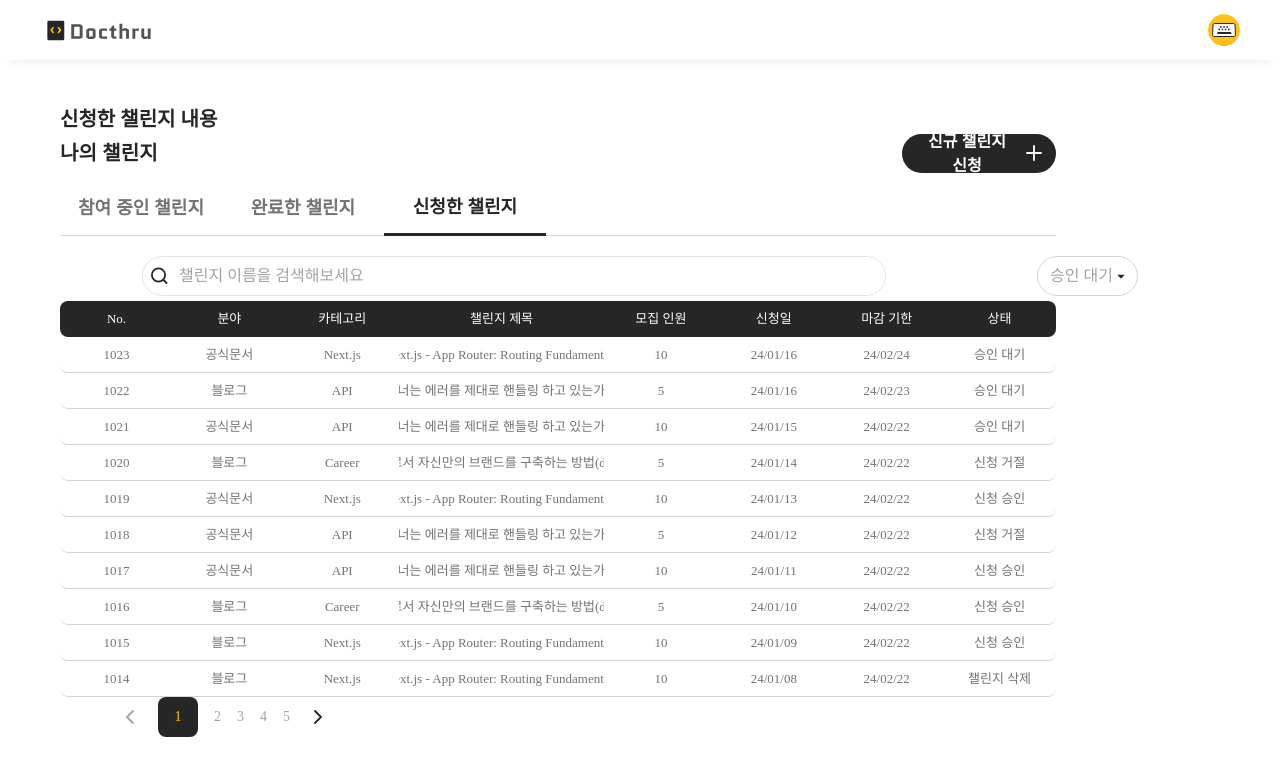
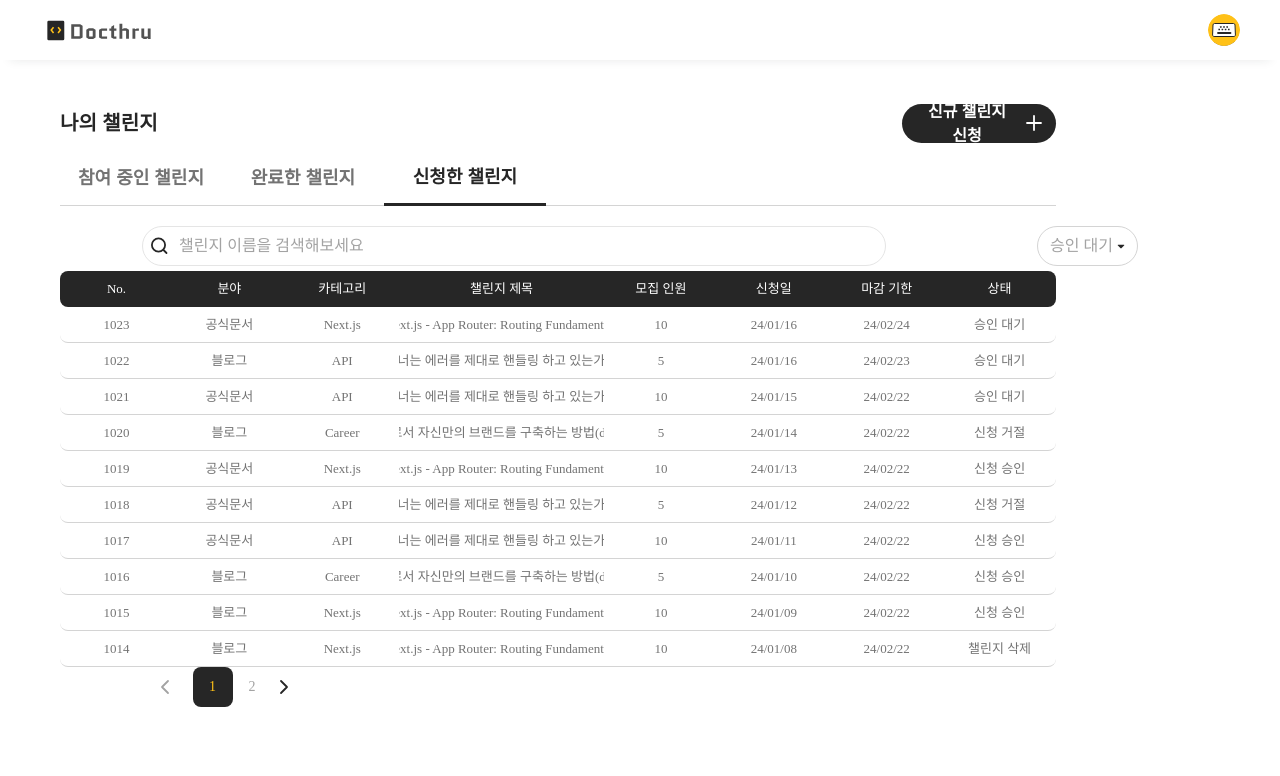
Before and after one commit to claudia99503/docthru-fe, a Next.js app: page /me/application in a window 1280 px wide. Shown: the top 776 px of the page. Built offline with nearby package versions, Linux system fonts and the light colour scheme; a web font is replaced by a local one.

Commit message:
:sparkles: [Feat] 나의 챌린지 페이지에서 데이터 기반으로 페이지 수 동적 계산 기능 추가

```diff
--- a/src/pages/me/application/index.jsx
+++ b/src/pages/me/application/index.jsx
@@ -20,9 +20,7 @@ export default function MyApplicationPage() {
   const [searchTerm, setSearchTerm] = useState("");
   const [currentPage, setCurrentPage] = useState(1);
   const itemsPerPage = 10;
-  const totalPages = 5;
 
-  // 시드 데이터
   const seedData = [
     {
       id: 1023,
@@ -181,6 +179,9 @@ export default function MyApplicationPage() {
       return 0;
     });
 
+  // 페이지 수 계산
+  const totalPages = Math.ceil(filteredData.length / itemsPerPage);
+
   // 현재 페이지의 데이터만 추출
   const paginatedData = filteredData.slice(
     (currentPage - 1) * itemsPerPage,
@@ -197,7 +198,6 @@ export default function MyApplicationPage() {
         />
       </Head>
       <div className={styles.pageContainer}>
-        <h1>신청한 챌린지 내용</h1>
         <div className={styles.tabNavigationWrapper}>
           <TabNavigation activeTab="applications" />
         </div>
@@ -220,7 +220,7 @@ export default function MyApplicationPage() {
         <div className={styles.paginationWrapper}>
           <Pagination
             currentPage={currentPage}
-            totalPages={totalPages}
+            totalPages={totalPages} // 계산된 totalPages 사용
             onPageChange={handlePageChange}
           />
         </div>
```
